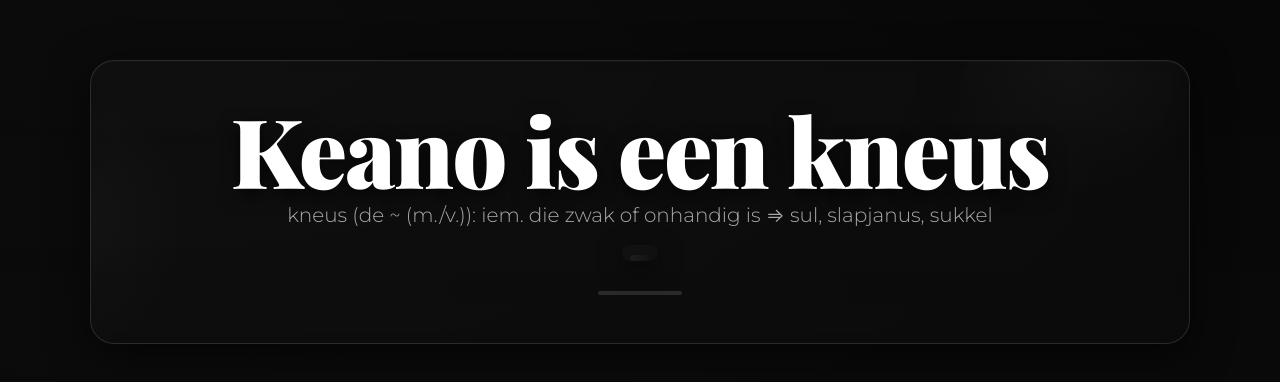
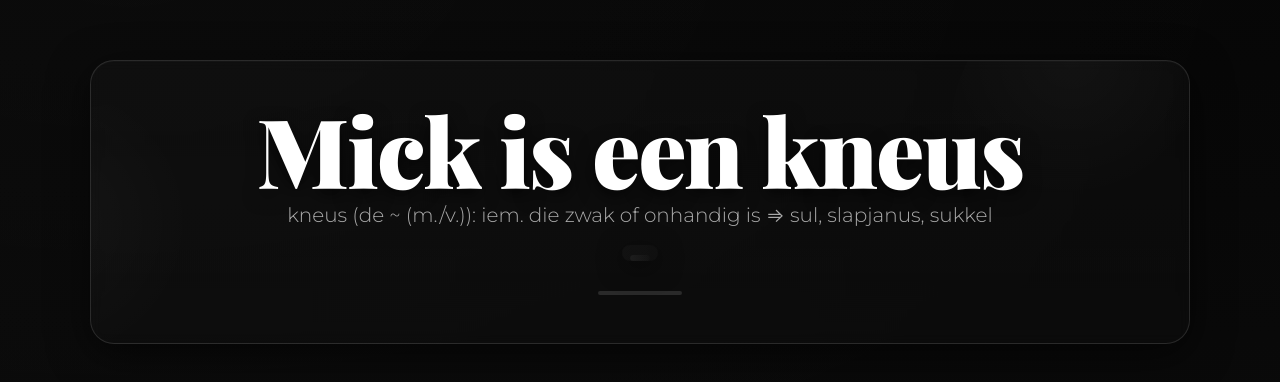
Before and after one commit to VBV11/VBV1.nl, a plain HTML site: page index.html in a window 1280 px wide. Shown: the part 198-580 px from the top of the page. Drawn offline with nearby package versions, Linux system fonts and the light colour scheme.

Commit message:
Update index.html

```diff
--- a/index.html
+++ b/index.html
@@ -3,7 +3,7 @@
 <head>
   <meta charset="utf-8" />
   <meta name="viewport" content="width=device-width, initial-scale=1" />
-  <title>Keano is een kneus</title>
+  <title>Mick is een kneus</title>
   <!-- Google Fonts -->
   <link href="https://fonts.googleapis.com/css2?family=Playfair+Display:wght@400;700;900&family=Montserrat:wght@300;600&display=swap" rel="stylesheet">
   <style>
@@ -108,7 +108,7 @@
 </head>
 <body>
   <main class="card" role="main" aria-label="Hero banner met tekst">
-    <h1 aria-hidden="false">Keano is een kneus</h1>
+    <h1 aria-hidden="false">Mick is een kneus</h1>
     <div class="sub">kneus (de ~ (m./v.)): iem. die zwak of onhandig is ⇒ sul, slapjanus, sukkel</div>
     <div class="underline" aria-hidden="true"></div>
     <div class="line" aria-hidden="true"></div>
```
